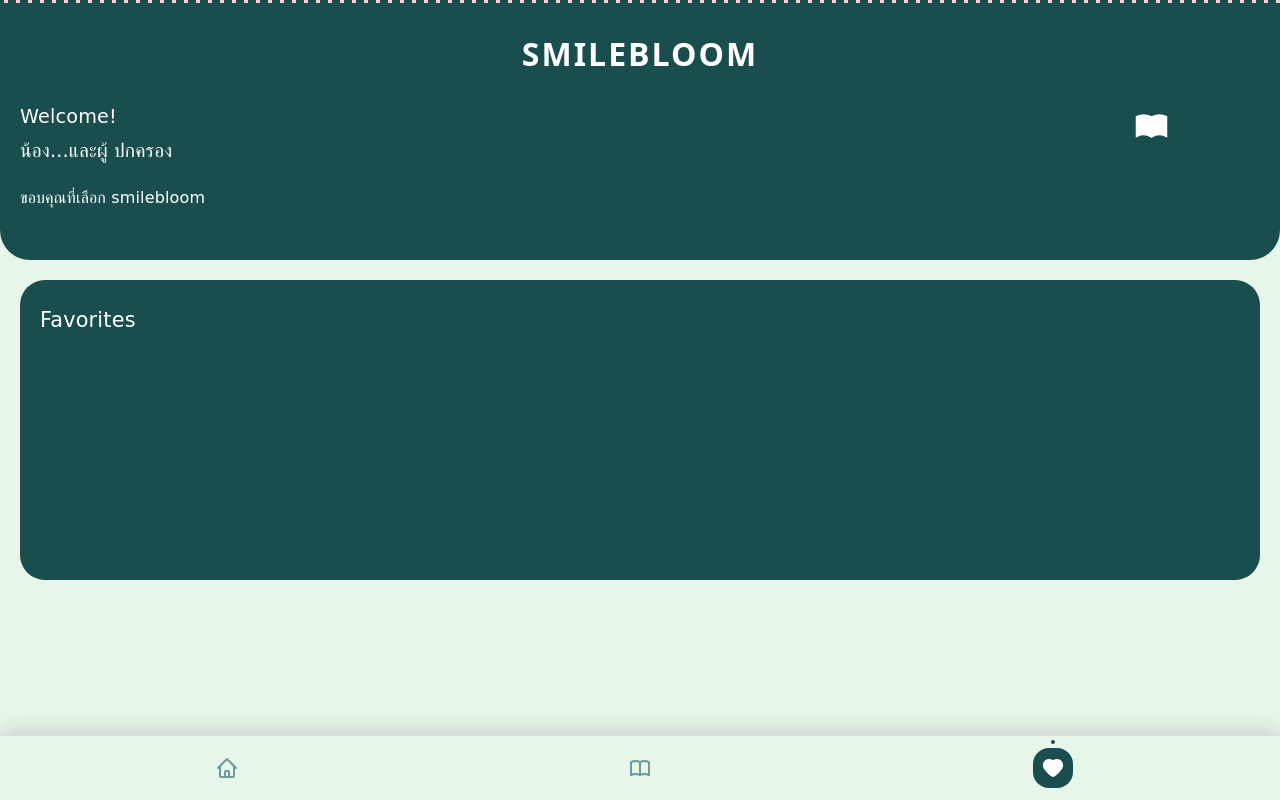
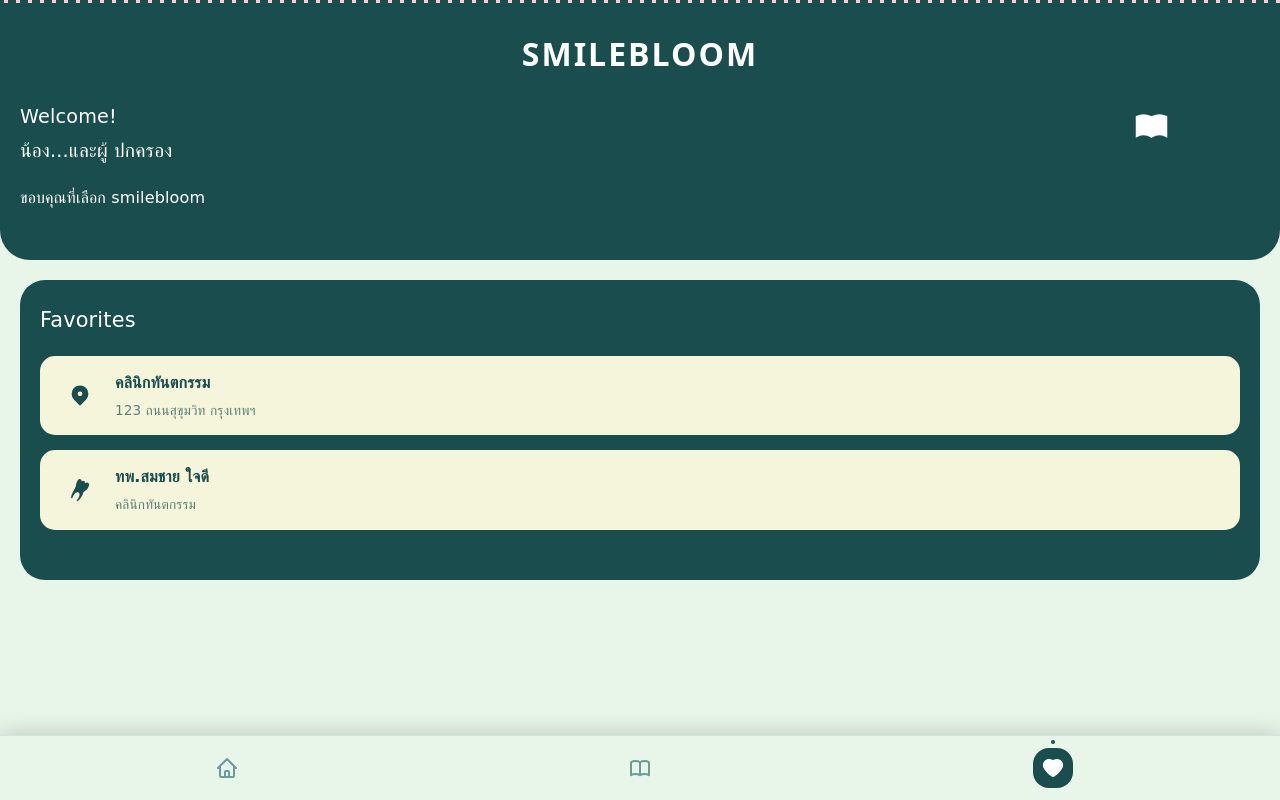
Before and after one commit to jayrboy/smilebloom-app, a React (Vite) app: page /favorites in a window 1280 px wide. Built offline with nearby package versions, Linux system fonts and the light colour scheme.

Commit message:
add favorites

```diff
--- a/src/components/Favorites.jsx
+++ b/src/components/Favorites.jsx
@@ -1,9 +1,12 @@
 import { useState, useEffect } from 'react'
-import { Box, Typography } from '@mui/material'
+import { Box, Typography, IconButton } from '@mui/material'
 import { styled } from '@mui/material/styles'
 import { DashboardHeader } from './HeaderSection'
 import MobileAppBar from '../layout/MobileAppBar'
 import { getCurrentUser } from '../utils/localStorage'
+import { AiFillHeart, AiOutlineHeart } from 'react-icons/ai'
+import { HiLocationMarker } from 'react-icons/hi'
+import { GiTooth } from 'react-icons/gi'
 
 const DashboardContainer = styled(Box)({
   position: 'relative',
@@ -47,15 +50,148 @@ const ContentBlock = styled(Box)({
   },
 })
 
+const FavoritesList = styled(Box)({
+  display: 'flex',
+  flexDirection: 'column',
+  gap: '15px',
+  marginTop: '20px',
+})
+
+const FavoriteCard = styled(Box)({
+  backgroundColor: '#f5f5dc',
+  borderRadius: '15px',
+  padding: '15px 20px',
+  display: 'flex',
+  alignItems: 'center',
+  gap: '15px',
+  cursor: 'pointer',
+  transition: 'all 0.2s ease',
+  '&:hover': {
+    transform: 'translateY(-2px)',
+    boxShadow: '0 4px 12px rgba(0, 0, 0, 0.1)',
+  },
+  '@media (max-width: 480px)': {
+    padding: '12px 15px',
+    gap: '12px',
+  },
+})
+
+const IconContainer = styled(Box)({
+  display: 'flex',
+  alignItems: 'center',
+  justifyContent: 'center',
+  minWidth: '40px',
+  width: '40px',
+  height: '40px',
+  '@media (max-width: 480px)': {
+    minWidth: '35px',
+    width: '35px',
+    height: '35px',
+  },
+})
+
+const CardContent = styled(Box)({
+  flex: 1,
+  display: 'flex',
+  flexDirection: 'column',
+  gap: '5px',
+})
+
+const CardTitle = styled(Typography)({
+  fontSize: '1rem',
+  color: '#1a4d4d',
+  fontWeight: 600,
+  fontFamily: "'Comic Sans MS', 'Chalkboard SE', 'Comic Neue', cursive",
+  '@media (max-width: 480px)': {
+    fontSize: '0.9rem',
+  },
+})
+
+const CardSubtitle = styled(Typography)({
+  fontSize: '0.85rem',
+  color: '#1a4d4d',
+  opacity: 0.7,
+  fontFamily: "'Comic Sans MS', 'Chalkboard SE', 'Comic Neue', cursive",
+  '@media (max-width: 480px)': {
+    fontSize: '0.75rem',
+  },
+})
+
+const EmptyState = styled(Box)({
+  textAlign: 'center',
+  padding: '40px 20px',
+  color: 'white',
+})
+
+const EmptyStateText = styled(Typography)({
+  fontSize: '1rem',
+  color: 'white',
+  opacity: 0.8,
+  fontFamily: "'Comic Sans MS', 'Chalkboard SE', 'Comic Neue', cursive",
+  marginTop: '10px',
+})
+
 const Favorites = () => {
   const [user, setUser] = useState(null)
+  const [favorites, setFavorites] = useState([])
 
   useEffect(() => {
-    const currentUser = getCurrentUser()
-    if (currentUser) {
-      setUser(currentUser)
+    const loadData = () => {
+      const currentUser = getCurrentUser()
+      if (currentUser) {
+        setUser(currentUser)
+      }
+
+      // Load favorites from localStorage
+      const savedFavorites = localStorage.getItem('favorites')
+      if (savedFavorites) {
+        try {
+          const parsed = JSON.parse(savedFavorites)
+          setFavorites(Array.isArray(parsed) ? parsed : [])
+        } catch (e) {
+          console.error('Error loading favorites:', e)
+          setFavorites([])
+        }
+      } else {
+        // Initialize with sample data if no favorites exist
+        const sampleFavorites = [
+          {
+            id: '1',
+            type: 'location',
+            name: 'คลินิกทันตกรรม',
+            address: '123 ถนนสุขุมวิท กรุงเทพฯ',
+          },
+          {
+            id: '2',
+            type: 'dentist',
+            name: 'ทพ.สมชาย ใจดี',
+            clinic: 'คลินิกทันตกรรม',
+          },
+        ]
+        setFavorites(sampleFavorites)
+        localStorage.setItem('favorites', JSON.stringify(sampleFavorites))
+      }
     }
+
+    loadData()
   }, [])
+
+  const handleRemoveFavorite = (id) => {
+    const updatedFavorites = favorites.filter((fav) => fav.id !== id)
+    setFavorites(updatedFavorites)
+    localStorage.setItem('favorites', JSON.stringify(updatedFavorites))
+  }
+
+  const getIcon = (type) => {
+    switch (type) {
+      case 'location':
+        return <HiLocationMarker style={{ color: '#1a4d4d', fontSize: '24px' }} />
+      case 'dentist':
+        return <GiTooth style={{ color: '#1a4d4d', fontSize: '24px' }} />
+      default:
+        return <AiFillHeart style={{ color: '#1a4d4d', fontSize: '24px' }} />
+    }
+  }
 
   return (
     <DashboardContainer>
@@ -76,6 +212,48 @@ const Favorites = () => {
         >
           Favorites
         </Typography>
+
+        {favorites.length > 0 ? (
+          <FavoritesList>
+            {favorites.map((favorite) => (
+              <FavoriteCard key={favorite.id}>
+                <IconContainer>
+                  {getIcon(favorite.type)}
+                </IconContainer>
+                <CardContent>
+                  <CardTitle>{favorite.name}</CardTitle>
+                  {favorite.address && (
+                    <CardSubtitle>{favorite.address}</CardSubtitle>
+                  )}
+                  {favorite.clinic && (
+                    <CardSubtitle>{favorite.clinic}</CardSubtitle>
+                  )}
+                </CardContent>
+                {/* <IconButton
+                  onClick={() => handleRemoveFavorite(favorite.id)}
+                  sx={{
+                    color: '#1a4d4d',
+                    padding: '8px',
+                    '&:hover': {
+                      backgroundColor: 'rgba(26, 77, 77, 0.1)',
+                    },
+                  }}
+                >
+                  <AiFillHeart style={{ fontSize: '20px' }} />
+                </IconButton> */}
+              </FavoriteCard>
+            ))}
+          </FavoritesList>
+        ) : (
+          <EmptyState>
+            <AiOutlineHeart style={{ fontSize: '48px', color: 'white', opacity: 0.5 }} />
+            <EmptyStateText>
+              ยังไม่มีรายการโปรด
+              <br />
+              เพิ่มรายการโปรดเพื่อดูที่นี่
+            </EmptyStateText>
+          </EmptyState>
+        )}
       </ContentBlock>
 
       <MobileAppBar />
```
